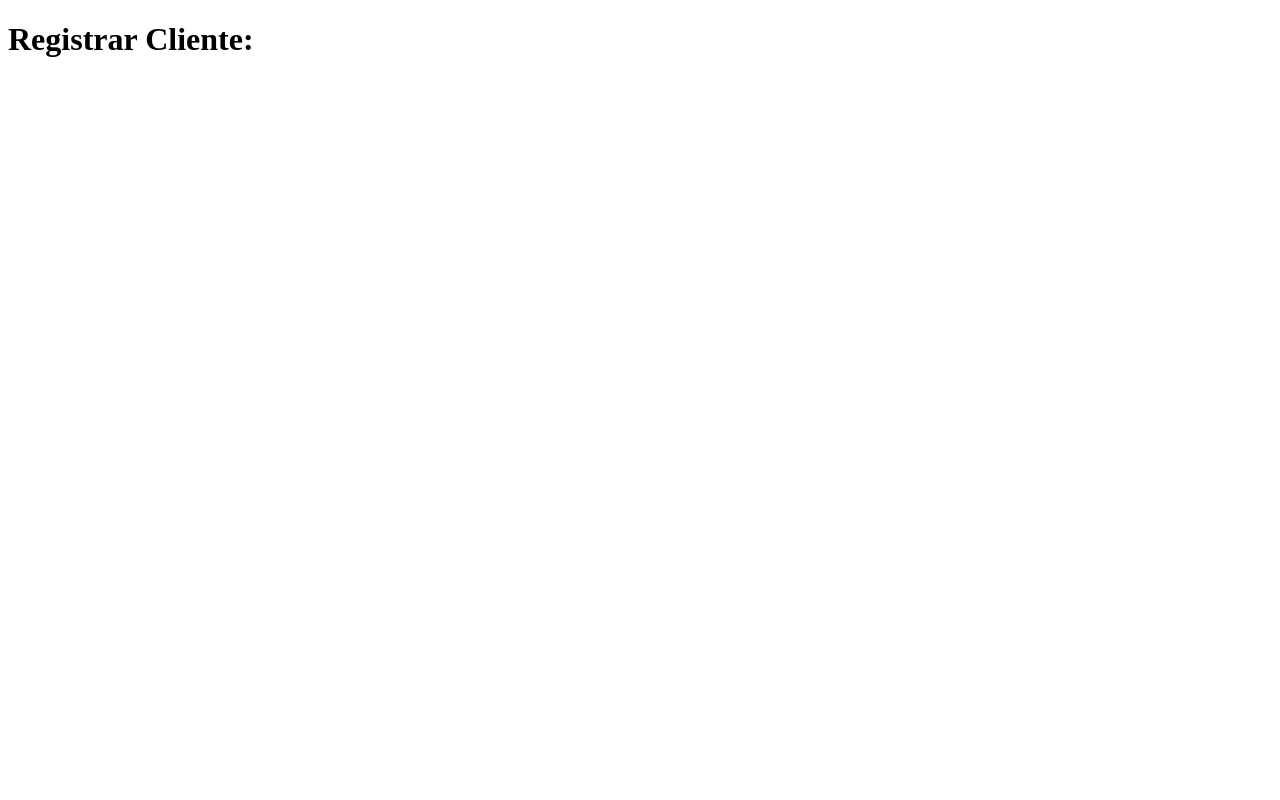
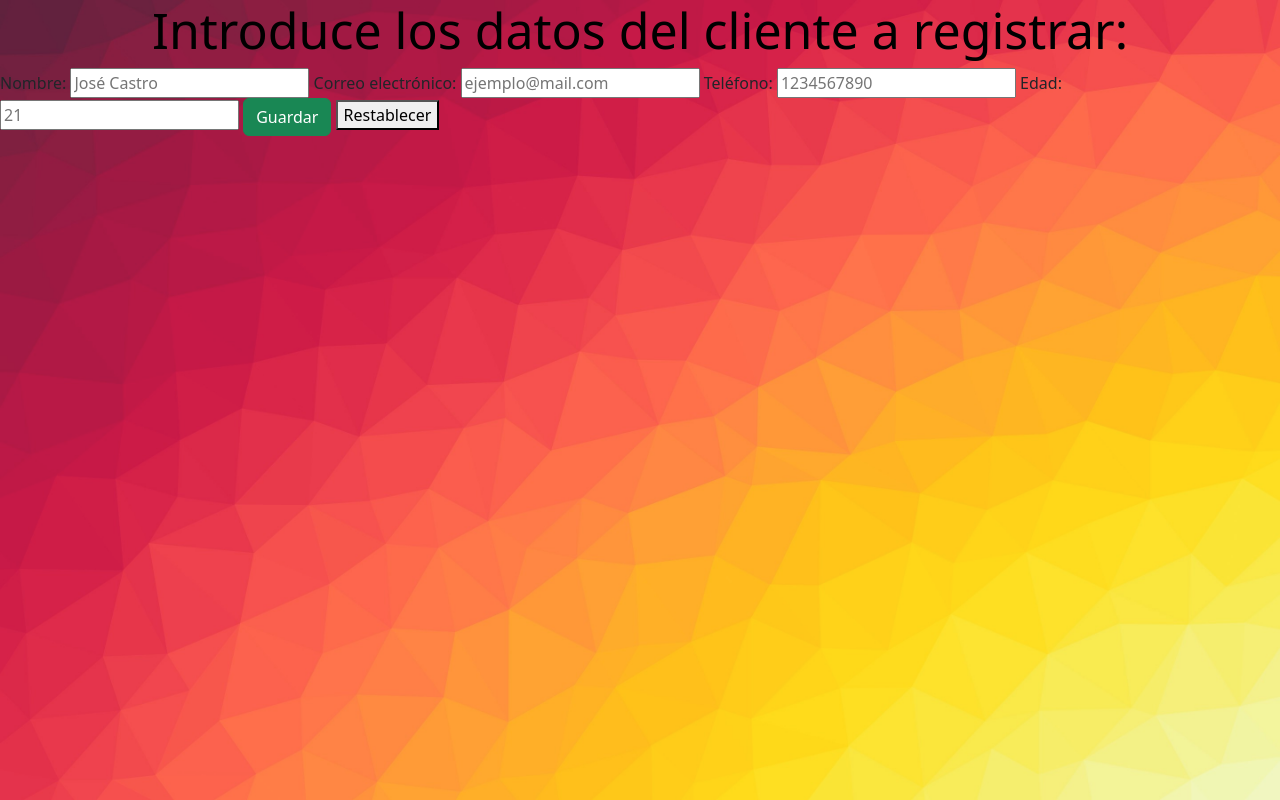
Before and after one commit to JACM07/api-clientes-django, a Django app: page / in a window 1280 px wide. Before the commit the page is almost empty. Run offline with Django 5.2, Linux system fonts and the light colour scheme.

Commit message:
se crearon los archivos static(img,css)

```diff
--- a/ApiClientesProyecto/ClientesApp/models.py
+++ b/ApiClientesProyecto/ClientesApp/models.py
@@ -6,4 +6,4 @@ class Cliente(models.Model):#bd:registroClientes, tabla:clientesapp_cliente
     nombre=models.CharField(max_length=250)#null=False
     correo=models.CharField(max_length=100)
     numeroTelefono=models.CharField(max_length=100)
-    edadc=models.IntegerField()
+    edad=models.IntegerField()
--- /dev/null
+++ b/ApiClientesProyecto/ClientesApp/static/css/styles.css
@@ -0,0 +1,34 @@
+
+html, body {
+    height: 100%;
+}
+
+body{
+    overflow-y: auto;
+    margin: 0;
+    padding: 0;
+    height: 100vh;
+    position: relative;
+}
+
+body::before {
+    content: "";
+    position: fixed;
+    top: 0;
+    left: 0;
+    width: 100%;
+    height: 100%;
+    background-image: URL("../img/fondo.png");
+    background-attachment: fixed;
+    background-size: cover;
+    background-position: center;
+    background-repeat: no-repeat;
+    opacity: 0.9;
+    z-index: -10;
+}
+
+h1{
+    color:black;
+    text-align: center;
+    font-size: 50px;
+}
--- a/ApiClientesProyecto/templates/registrarCliente.html
+++ b/ApiClientesProyecto/templates/registrarCliente.html
@@ -3,10 +3,36 @@
 <head>
     <meta charset="UTF-8">
     <meta name="viewport" content="width=device-width, initial-scale=1.0">
+    <link href="https://cdn.jsdelivr.net/npm/bootstrap@5.3.4/dist/css/bootstrap.min.css" rel="stylesheet" integrity="sha384-DQvkBjpPgn7RC31MCQoOeC9TI2kdqa4+BSgNMNj8v77fdC77Kj5zpWFTJaaAoMbC" crossorigin="anonymous">
+    {% load static %}
+    <link href="{% static 'css/styles.css' %}" rel="stylesheet"/>
+    <link href="{% static 'img/icono-registro.png' %}" rel="icon"/>
     <title>Registro Clientes</title>
 </head>
 <body>
-    <h1>Registrar Cliente:</h1>
+    <h1>Introduce los datos del cliente a registrar:</h1>
+
+    <form method="post" autocomplete="off">
+        <!--El id del cliente se generará automáticamente-->
+        <!--Nombre cliente-->
+        <label for="nombre">Nombre:</label>
+        <input type="text" id="nombre" name="nombre" maxlength="50" placeholder="José Castro" required>
+
+        <!--Correo electronico cliente-->
+        <label for="correo">Correo electrónico:</label>
+        <input type="email" id="correo" name="correo" maxlength="50" placeholder="ejemplo@mail.com" required>
+
+        <!--Numero de telefono cliente-->
+        <label for="telefono">Teléfono:</label>
+        <input type="tel" id="telefono" name="telefono"  pattern="[0-9]{10}" placeholder="1234567890" required>
+
+        <!--Edad cliente-->
+        <label for="edad">Edad:</label>
+        <input type="number" id="edad" name="edad" maxlength="3" placeholder="21" required>
+
+        <button type="button" class="btn btn-success">Guardar</button><!--Poner oncklick-->
+        <button type="reset">Restablecer</button><!--Reiniciar formulario-->
+    </form>
 
 </body>
 </html>
```
Also changed, not shown: ApiClientesProyecto/ClientesApp/migrations/0006_rename_edadc_cliente_edad.py (added), ApiClientesProyecto/ClientesApp/static/img/fondo.png (added), ApiClientesProyecto/ClientesApp/static/img/icono-registro.png (added).
